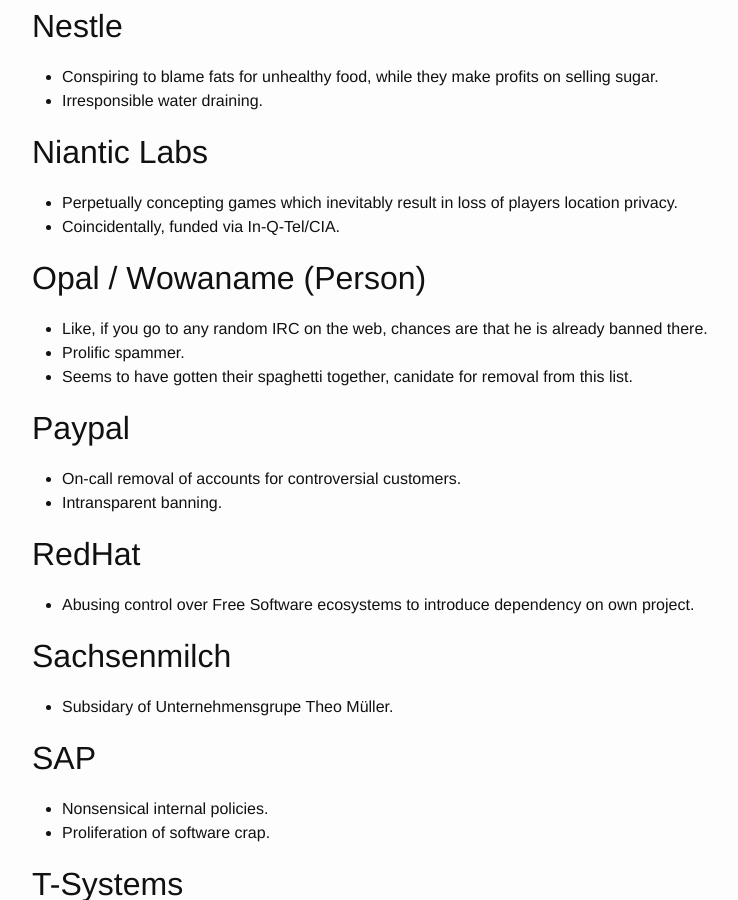
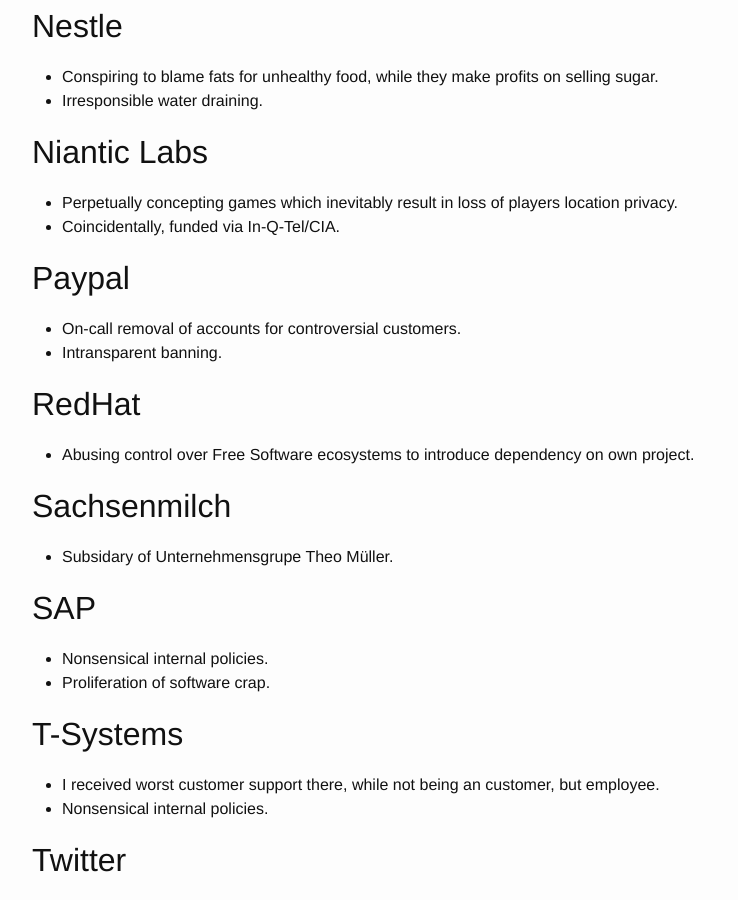
Before and after one commit to nero/nero.github.io, a Jekyll site: the page built from shitlist.md, in a window 1280 px wide and 900 px high, scrolled down 2916 px. Shown: the whole window, without its empty margins (238-976 px from the left). Built offline with Jekyll 4.4.1, drawn with Linux system fonts in a browser that asks for light colours.

Commit message:
Remove opal/wowaname from shitlist

```diff
--- a/shitlist.md
+++ b/shitlist.md
@@ -126,12 +126,6 @@ This list is neither static nor exhaustive.
 - Perpetually concepting games which inevitably result in loss of players location privacy.
 - Coincidentally, funded via In-Q-Tel/CIA.
 
-## Opal / Wowaname (Person)
-
-- Like, if you go to any random IRC on the web, chances are that he is already banned there.
-- Prolific spammer.
-- Seems to have gotten their spaghetti together, canidate for removal from this list.
-
 ## Paypal
 
 - On-call removal of accounts for controversial customers.
```
